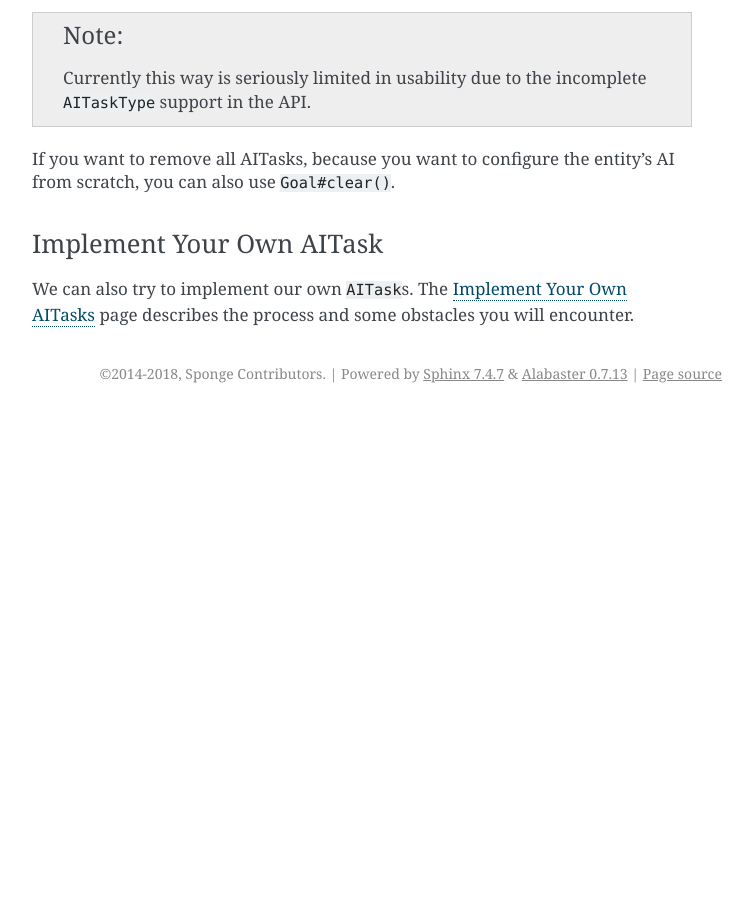
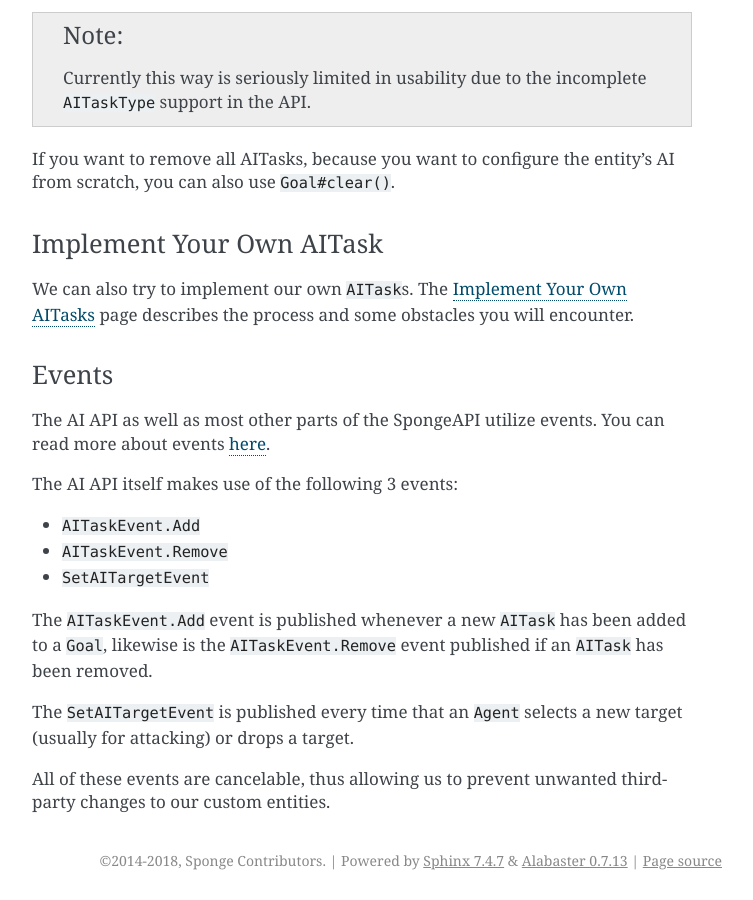
Before and after one commit to SpongePowered/SpongeDocs, a Sphinx documentation site: the page built from source/plugin/entities/ai.rst, in a window 1280 px wide and 900 px high, scrolled down 3692 px. Shown: the whole window, without its empty margins (388-1141 px from the left). Built offline with Sphinx 7.4.7, drawn with Linux system fonts in a browser that asks for light colours; pages that are not in the unit, such as notebooks, are missing from menus; cross-references to code outside the pages are shown as plain code; before the commit the page ends 4105 px from its top, so only the background shows below that.

Commit message:
Explain events and possible countermeasures.

```diff
--- a/source/plugin/entities/ai.rst
+++ b/source/plugin/entities/ai.rst
@@ -9,6 +9,9 @@ Entity AI
     org.spongepowered.api.entity.ai.task.AITask
     org.spongepowered.api.entity.ai.task.AITaskType
     org.spongepowered.api.entity.ai.task.AITaskTypes
+    org.spongepowered.api.event.entity.ai.AITaskEvent.Add
+    org.spongepowered.api.event.entity.ai.AITaskEvent.Remove
+    org.spongepowered.api.event.entity.ai.SetAITargetEvent
     org.spongepowered.api.entity.ai.task.builtin.WatchClosestAITask
     org.spongepowered.api.entity.living.Agent
     org.spongepowered.api.entity.living.player.Player
@@ -170,3 +173,23 @@ Implement Your Own AITask
 
 We can also try to implement our own ``AITask``\s. The :doc:`custom-ai` page describes the process and some obstacles
 you will encounter.
+
+Events
+~~~~~~
+
+The AI API as well as most other parts of the SpongeAPI utilize events. You can read more about events
+:doc:`here </plugin/event/index>`.
+
+The AI API itself makes use of the following 3 events:
+
+* :javadoc:`AITaskEvent.Add`
+* :javadoc:`AITaskEvent.Remove`
+* :javadoc:`SetAITargetEvent`
+
+The ``AITaskEvent.Add`` event is published whenever a new ``AITask`` has been added to a ``Goal``, likewise is the
+``AITaskEvent.Remove`` event published if an ``AITask`` has been removed.
+
+The ``SetAITargetEvent`` is published every time that an ``Agent`` selects a new target (usually for attacking) or drops
+a target.
+
+All of these events are cancelable, thus allowing us to prevent unwanted third-party changes to our custom entities.
```
